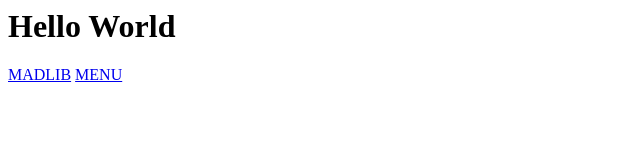
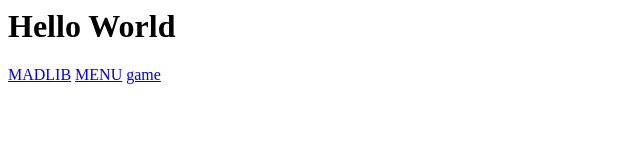
Before and after one commit to drewski13/drewski13.github.io, a plain HTML site: page index.html in a window 1280 px wide. Shown: the full height of the page, 0-640 px from the left. Drawn offline with Linux system fonts and the light colour scheme.

Commit message:
Update index.html

```diff
--- a/index.html
+++ b/index.html
@@ -3,5 +3,6 @@
   <h1>Hello World</h1>
   <a href='madlib.html'>MADLIB</a>
   <a href='businessWebsitePractice.html'>MENU</a>
+  <a href='mainGamePage.html'>game</a>
 </body>
 </html>
```
